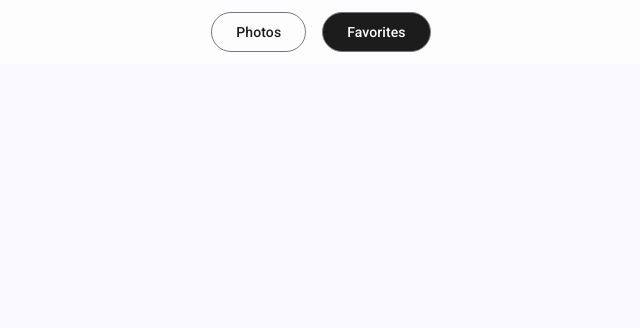
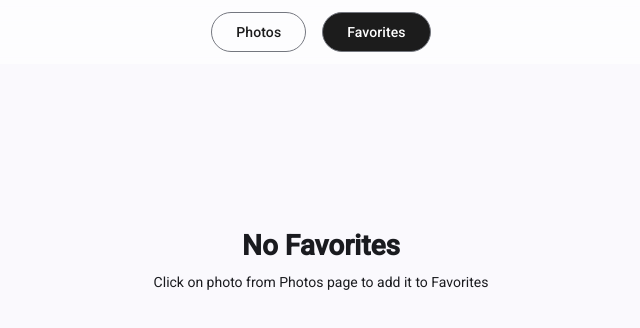
Before and after one commit to atsa21/photo-library, an Angular app: page /favorites in a window 1280 px wide. Shown: the top 328 px of the page, without its empty margins (319-959 px from the left). Built offline with nearby package versions, Linux system fonts and the light colour scheme.

Commit message:
FEAT: add-empty-favorites

```diff
--- a/src/app/features/favorites/favorites.component.html
+++ b/src/app/features/favorites/favorites.component.html
@@ -1,9 +1,17 @@
 <div
   class="page scrollable-page"
 >
-  <app-card-grid>
-    @for (photo of photoList(); track photo) {
-      <app-photo-card [photo]="photo" (photoClick)="openPhoto($event)"/>
-    }
-  </app-card-grid>
+  @if (photoList().length) {
+    <app-card-grid>
+      @for (photo of photoList(); track photo) {
+        <app-photo-card [photo]="photo" (photoClick)="openPhoto($event)"/>
+      }
+    </app-card-grid>
+  } @else {
+    <div class="empty-page">
+      <h1>No Favorites</h1>
+      <p>Click on photo from Photos page to add it to Favorites</p>
+    </div>
+  }
+
 </div>
--- a/src/app/features/favorites/favorites.component.scss
+++ b/src/app/features/favorites/favorites.component.scss
@@ -0,0 +1,8 @@
+.empty-page {
+  display: flex;
+  flex-direction: column;
+  align-items: center;
+  justify-content: center;
+  height: 400px;
+  gap: 16px;
+}
```
Also changed, not shown: 1 other file (tests, documents, lock files or other folders).
